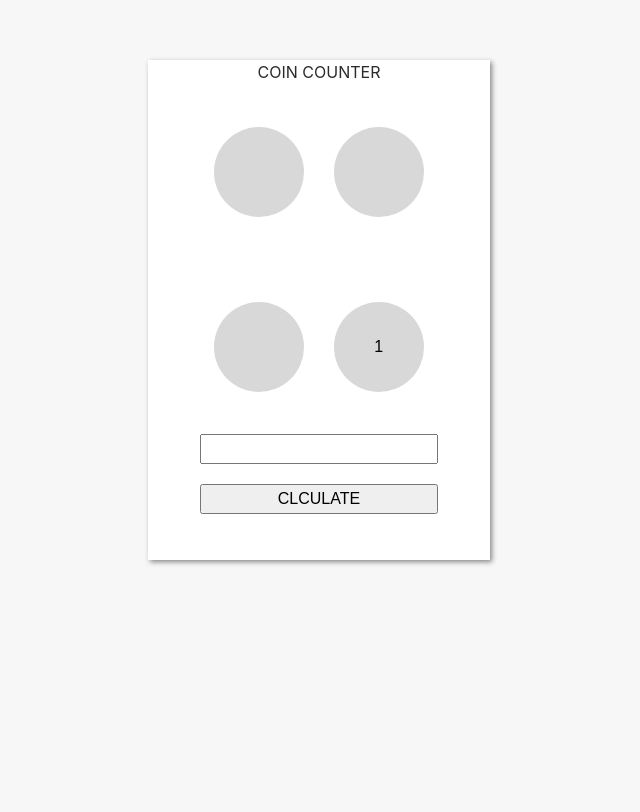
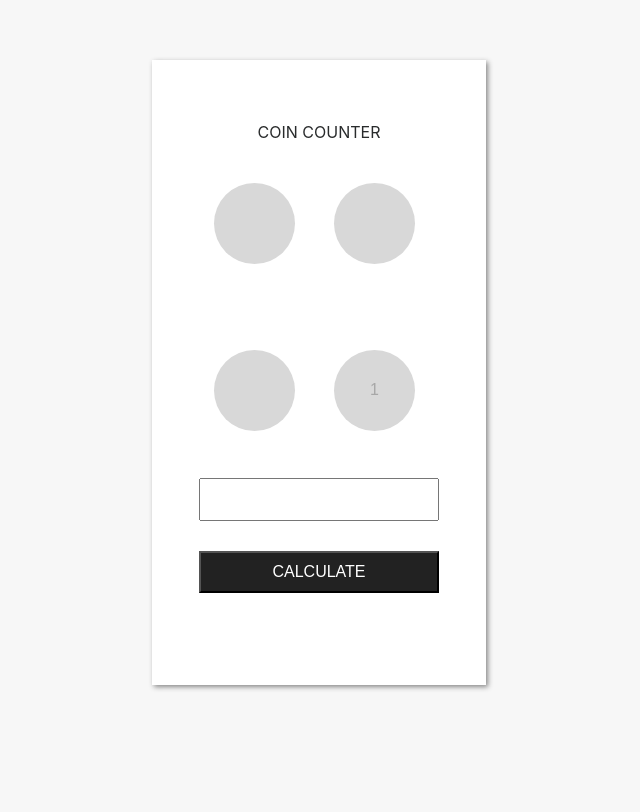
Before and after one commit to xiaojundi/simpleCalculator, a website: page src/index.html in a window 1280 px wide. Shown: the whole page, without its empty margins (321-961 px from the left). Drawn offline with nearby package versions, Linux system fonts and the light colour scheme; files that its build step writes are made by us from their sources; files whose address does not match are found by name.

Commit message:
update the layout

```diff
--- a/src/index.html
+++ b/src/index.html
@@ -8,12 +8,12 @@
    <link rel="stylesheet" href="/css/index.css" media="screen" title="no title" charset="utf-8">
 </head>
 <body class="body">
-    <div class="col-lg-4 position">
-    </div>
-    <div class="col-lg-4 position">
+<!--     <div class="col-lg-4 col-md-3 col-sm-2 position">
+    </div>col-lg-4 col-md-6 col-sm-8 -->
+   <!--  <div class=" position"> -->
       <div class="frame">
-        <div id="title">COIN COUNTER</div>
-        <table  class="frameL1">
+        <p id="title">COIN COUNTER</p>
+        <table class="frameL1">
           <tr>
               <td>
                 <div class="circle1">
@@ -43,13 +43,13 @@
         </table>
         <div class="frameL1">
         <div><input type="text" id="input"/></div>
-        <div><input type="button" id="submmit" onclick="calculate()" value="CLCULATE"/></div>
+        <div><input type="button" id="submmit" onclick="calculate()" value="CALCULATE"/></div>
         </div>
 
-      </div>
+     <!--  </div> -->
     </div>
-    <div class="col-lg-4 position">
-    </div>
+<!--     <div class="col-lg-4 col-md-3 col-sm-2 position">
+    </div> -->
     <script src="js/index.js"></script>
 </body>
 </html>
--- a/src/script/index.js
+++ b/src/script/index.js
@@ -27,7 +27,7 @@ function calculate() {
 	var i = 0;
 	console.log(arr)
 	while (i <= 3) {
-		if (arr[i] != NaN && result >= arr[i])
+		if (arr[i] != NaN && arr[i] != 0)
 			while (Math.floor(result / arr[i]) > 0) {
 				map[i] = Math.floor(result / arr[i]);
 				result = result % arr[i];
--- a/src/style/index.less
+++ b/src/style/index.less
@@ -1,32 +1,32 @@
 .body{
 	background-color: rgb(247,247,247);
 }
-.position{
-	float:left;
-	// border:solid 1px;
-	height:500px;
-	padding:0;
-	position: relative;
+#title{
+	margin-top:44px;
 }
 .frame{
-	position: relative;
-	//border:solid 1px;
-	width:80%;
-	height:100%;
-	margin-left: auto;
-	margin-right: auto;
-	margin-top:60px;
+	position: absolute;
+	top:60px;
+	left: 0;
+    right: 0;
+    //border:solid 1px;
+	width:334px;
+	height:625px;
+	margin: auto;
 	background-color: white;
 	box-shadow:2px 2px 5px #888888;
 }
 .frameL1{
-	width:70%;
-	height:70%;
+	width:240px;
+	height:334px;
 	margin-left: auto;
 	margin-right: auto;
 }
 #title{
 	text-align: center;
+	padding:0;
+	margin-top: 60px;
+	margin-bottom: 0;
 }
 .circle1{
 width: 90px;
@@ -39,24 +39,26 @@ position: relative;
 	border:none;
 	position:relative;
 	background-color: rgb(216,216,216);
-	width:100%;
-	height:100%;
+	width:90%;
+	height:90%;
 	margin:0 auto;
 	border-radius: 50px;
 	vertical-align: middle;
 	text-align: center;
 	outline-style: none;
+	color: rgb(167, 167,167);
 }
 .mark{
-	width:30px;
-	heigth:25px;
+	width:24px;
+	height:24px;
 	background-color: black;
 	position:absolute;
 	top:0;
-	right:0;
+	right:4px;
 	border-radius: 50px;
 	text-align: center;
 	color: white;
+	padding:0;
 }
 #bottom{
  width:100%;
@@ -65,8 +67,12 @@ position: relative;
 #input{
 	width: 100%;
 	text-align: right;
+	height: 43px;
 }
 #submmit{
-	margin-top:20px;
+	margin-top:30px;
 	width:100%;
+	background-color: rgb(34,34,34);
+	color:white;
+	height:42px;
 }
```
Also changed, not shown: build/css/index.css, build/js/index.js, dist/css/index.css, dist/index.html, dist/js/index.js.
